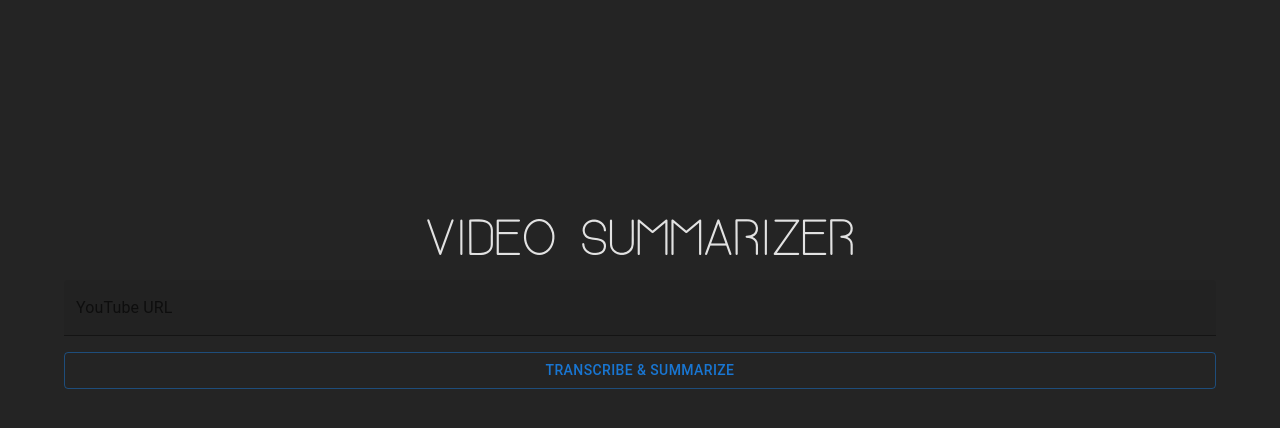
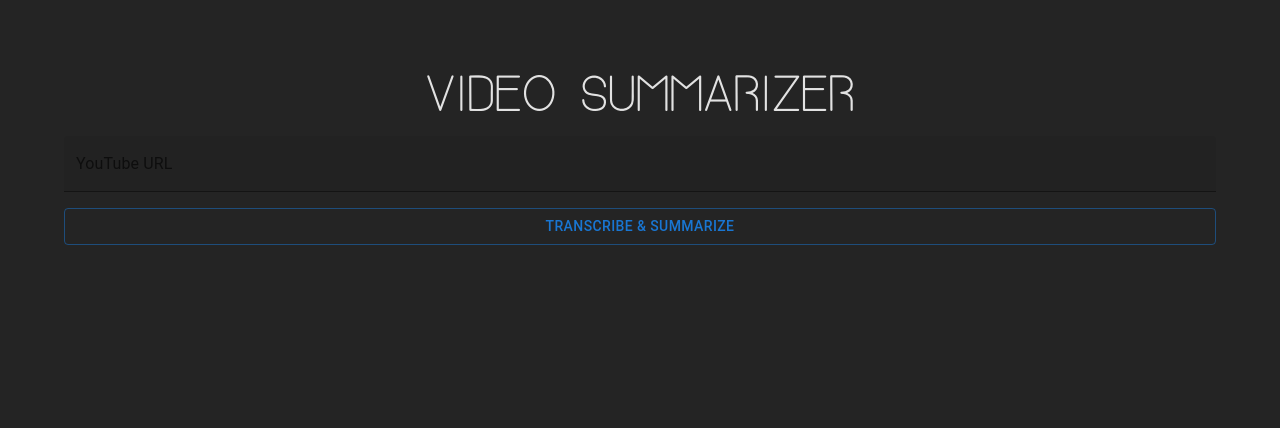
Before and after one commit to Ryii/YouTube-Video-Summarizer, a React (Vite) app in the folder client/: page / in a window 1280 px wide. Shown: the top 428 px of the page. Built offline with nearby package versions, Linux system fonts and the light colour scheme.

Commit message:
Added padding for button

```diff
--- a/client/src/App.tsx
+++ b/client/src/App.tsx
@@ -46,7 +46,7 @@ const App = () => {
   };
 
   return (
-    <Box sx={{ p: 4, minHeight: '100vh', display: 'flex', justifyContent: 'center', alignItems: 'center' }}>
+    <Box sx={{ p: 4, display: 'flex', justifyContent: 'center', alignItems: 'center' }}>
       <Box sx={{ width: '100%', maxWidth: 1200 }}>
         <Typography variant='h3' sx={{ pb: 2, textAlign: 'center', fontFamily: 'BavroRegular' }}>
           Video Summarizer
@@ -64,7 +64,7 @@ const App = () => {
               />
               <Button onClick={handleSummarizeVideo} variant='outlined' disabled={buttonDisabled} sx={{ width: '100%' }}>
                 {isLoading ? (<Box sx={{ textAlign: 'center'}}>
-                    <Typography sx={{ pt: 2, color: 'white' }}>Video analysis in progress! 🚀</Typography>
+                    <Typography sx={{ py: 2, color: 'white' }}>Video analysis in progress! 🚀</Typography>
                     <CircularProgress />
                   </Box>) : 'Transcribe & Summarize'}
               </Button>
```
